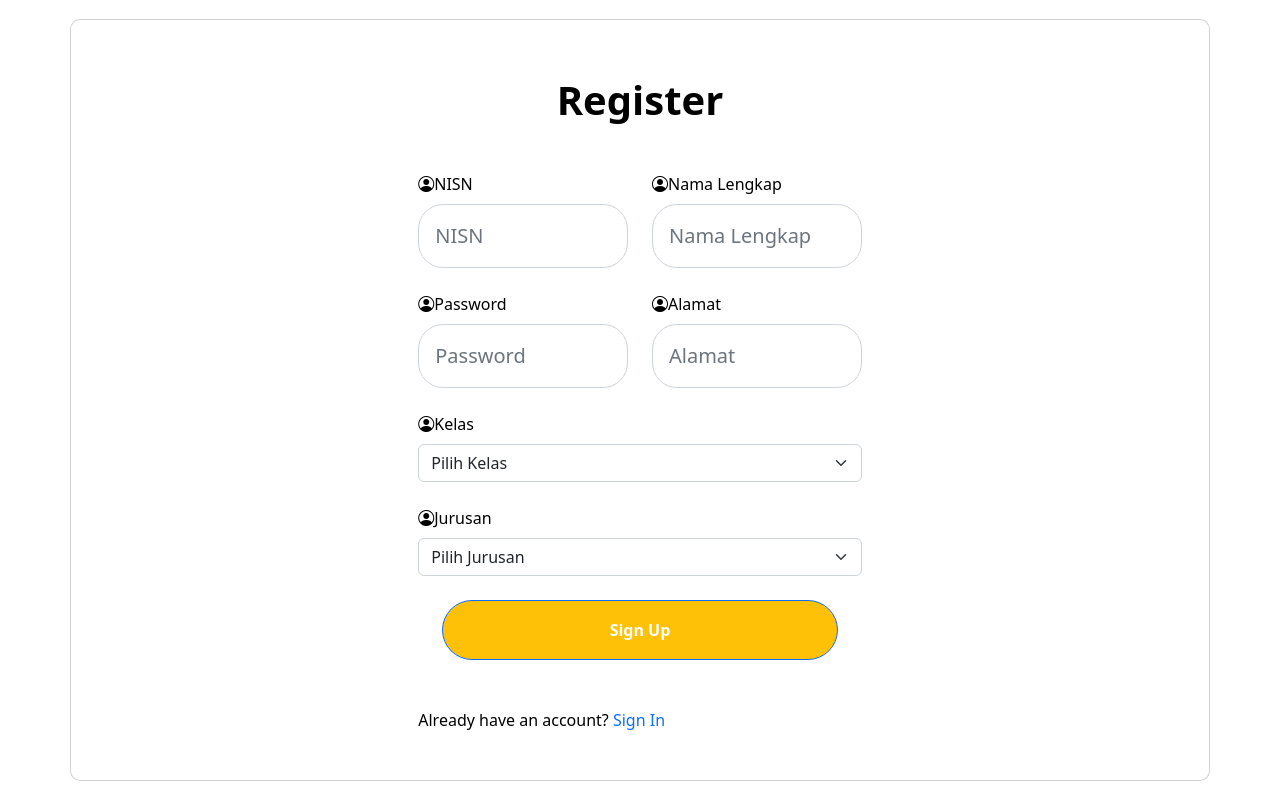
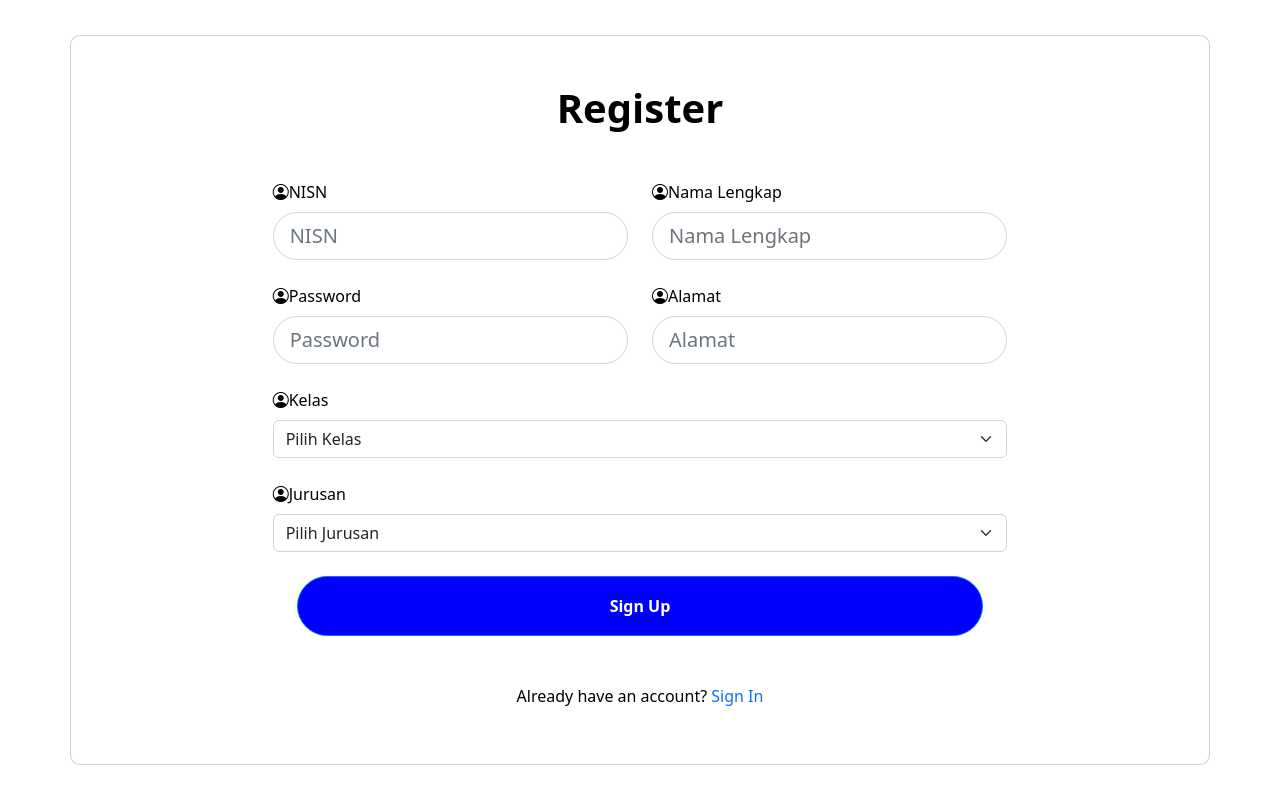
Before and after one commit to bettanisrinaa/ukk_betta, a PHP site: page /sign/member/sign_up.php in a window 1280 px wide. Run offline with PHP 8.4, Linux system fonts and the light colour scheme.

Commit message:
Update sign_up.php

```diff
--- a/sign/member/sign_up.php
+++ b/sign/member/sign_up.php
@@ -43,29 +43,29 @@ if(isset($_POST["signUp"]) ) {
     <div class="container h-100">
       <div class="row d-flex justify-content-center align-items-center h-100">
         <div class="card text-black" style="border-radius: 10px;">
-          <div class="card-body p-md-2">
+          <div class="card-body p-md-0">
           <p class="text-center h1 fw-bold mb-5 mx-1 mx-md-3 mt-5">Register</p>
             <div class="row justify-content-center">
-              <div class="col-md-10 col-lg-6 col-xl-5 order-2 order-lg-1">
+              <div class="col-md-8 col-lg-5 col-xl-8 order-1 order-lg-1">
                 <form action="" method="post">
                   <div class="row">
                     <div class="form-outline mb-4  col-md-6 ">
                       <label class="form-label" for="validationCustom01"> <i class="bi bi-person-circle"></i>NISN</label>
-                      <input type="text" id="validationCustom01" class="form-control form-control-lg py-3" name="nisn" autocomplete="off" placeholder="NISN" style="border-radius:25px ;" />
+                      <input type="text" id="validationCustom01" class="form-control form-control-lg py-2" name="nisn" autocomplete="off" placeholder="NISN" style="border-radius:25px ;" />
                     </div>
                     <div class="form-outline mb-4 col-md-6">
-                      <label class="form-label" for="validationCustom02"> <i class="bi bi-person-circle"></i>Nama Lengkap</label>
-                      <input type="text" id="validationCustom02" class="form-control form-control-lg py-3" name="nama" autocomplete="off" placeholder="Nama Lengkap" style="border-radius:25px ;" />
+                      <label class="form-label" for="validationCustom02"> <i class="bi bi-person-circle                                          "></i>Nama Lengkap</label>
+                      <input type="text" id="validationCustom02" class="form-control form-control-lg py-2" name="nama" autocomplete="off" placeholder="Nama Lengkap" style="border-radius:25px ;" />
                     </div >
 </div >
                     <div class="row ">
                     <div class="form-outline mb-4 col-md-6">
                       <label class="form-label" for="validationCustom02"> <i class="bi bi-person-circle"></i>Password</label>
-                      <input type="password" id="validationCustom02" class="form-control form-control-lg py-3" name="password" autocomplete="off" placeholder="Password" style="border-radius:25px ;" />
+                      <input type="password" id="validationCustom02" class="form-control form-control-lg py-2" name="password" autocomplete="off" placeholder="Password" style="border-radius:25px ;" />
                   </div>
                     <div class="form-outline mb-4 col-md-6">
                       <label class="form-label" for="validationCustom01"> <i class="bi bi-person-circle"></i>Alamat</label>
-                      <input type="text" id="validationCustom01" class="form-control form-control-lg py-3" name="alamat" autocomplete="off" placeholder="Alamat" style="border-radius:25px ;" />
+                      <input type="text" id="validationCustom01" class="form-control form-control-lg py-2" name="alamat" autocomplete="off" placeholder="Alamat" style="border-radius:25px ;" />
                     </div>
                   </div>
                   <div class="form-outline mb-4">
@@ -90,13 +90,13 @@ if(isset($_POST["signUp"]) ) {
                     </select>
                   </div>
 
-                  <div class="d-flex justify-content-center mx-4 mb-3 mb-lg-4">
-                    <button class="btn btn-primary" type="submit" value="Sign Up" name="signUp" class="btn btn-primary btn-lg text-light my-2 py-3" style="width: 100%; height: 60px; border-radius: 30px; font-weight: 600; background-color: #ffc107;">Sign Up</button>
+                  <div class="d-flex justify-content-center mx-4 mb-1 mb-lg-4">
+                    <button class="btn btn-primary" type="submit" value="Sign Up" name="signUp" class="btn btn-primary btn-lg text-light my-2 py-3" style="width: 100%; height: 60px; border-radius: 30px; font-weight: 600; background-color: blue;">Sign Up</button>
                   </div>
 
-                  <br>
+                 <center> <br>
                   <p>Already have an account? <a href="sign_in.php" class="text-decoration-none text-primary">Sign In</a></p>
-                </form><br>
+                </form><br> </center>
               </div>
 
 
```
